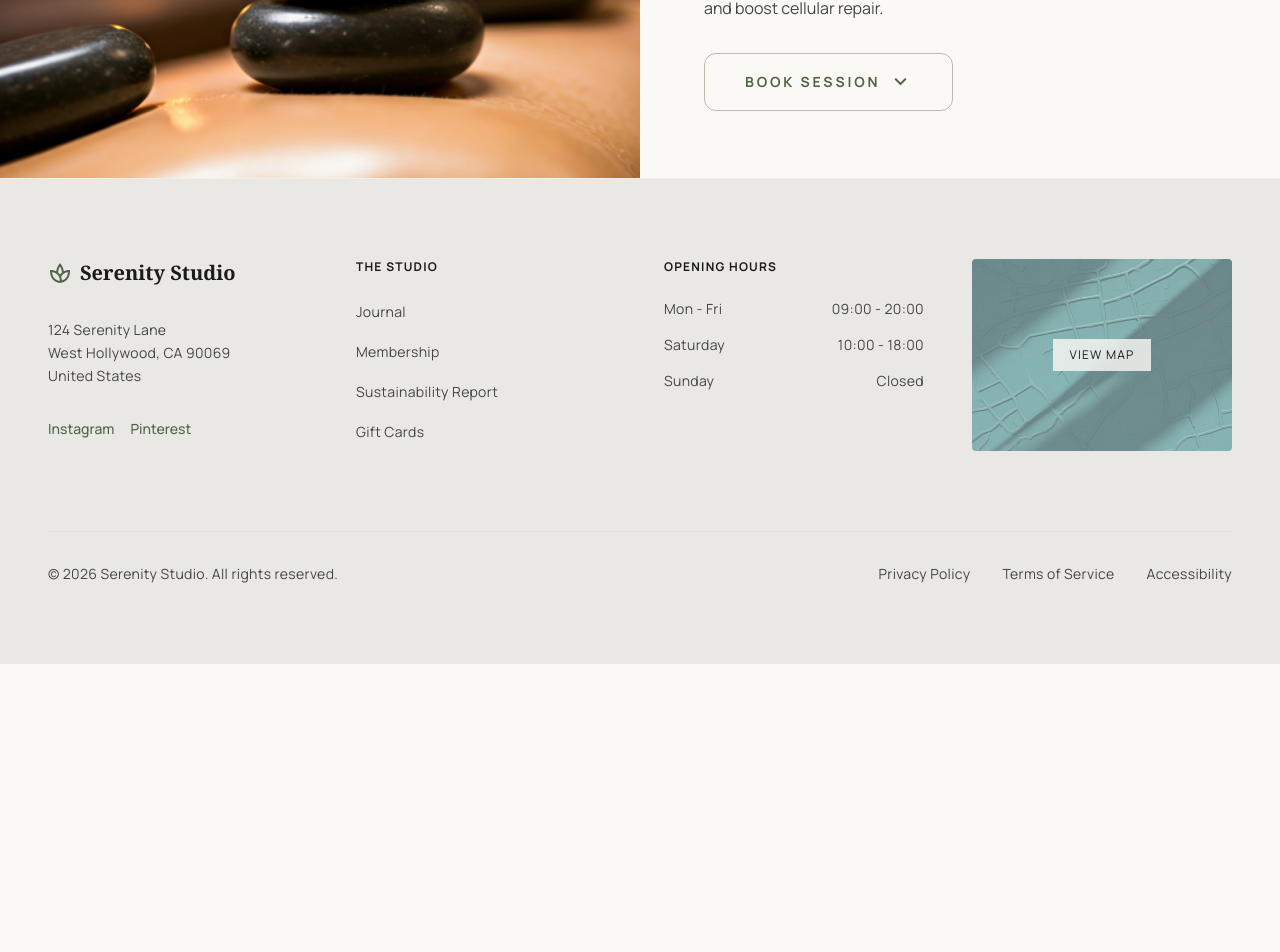
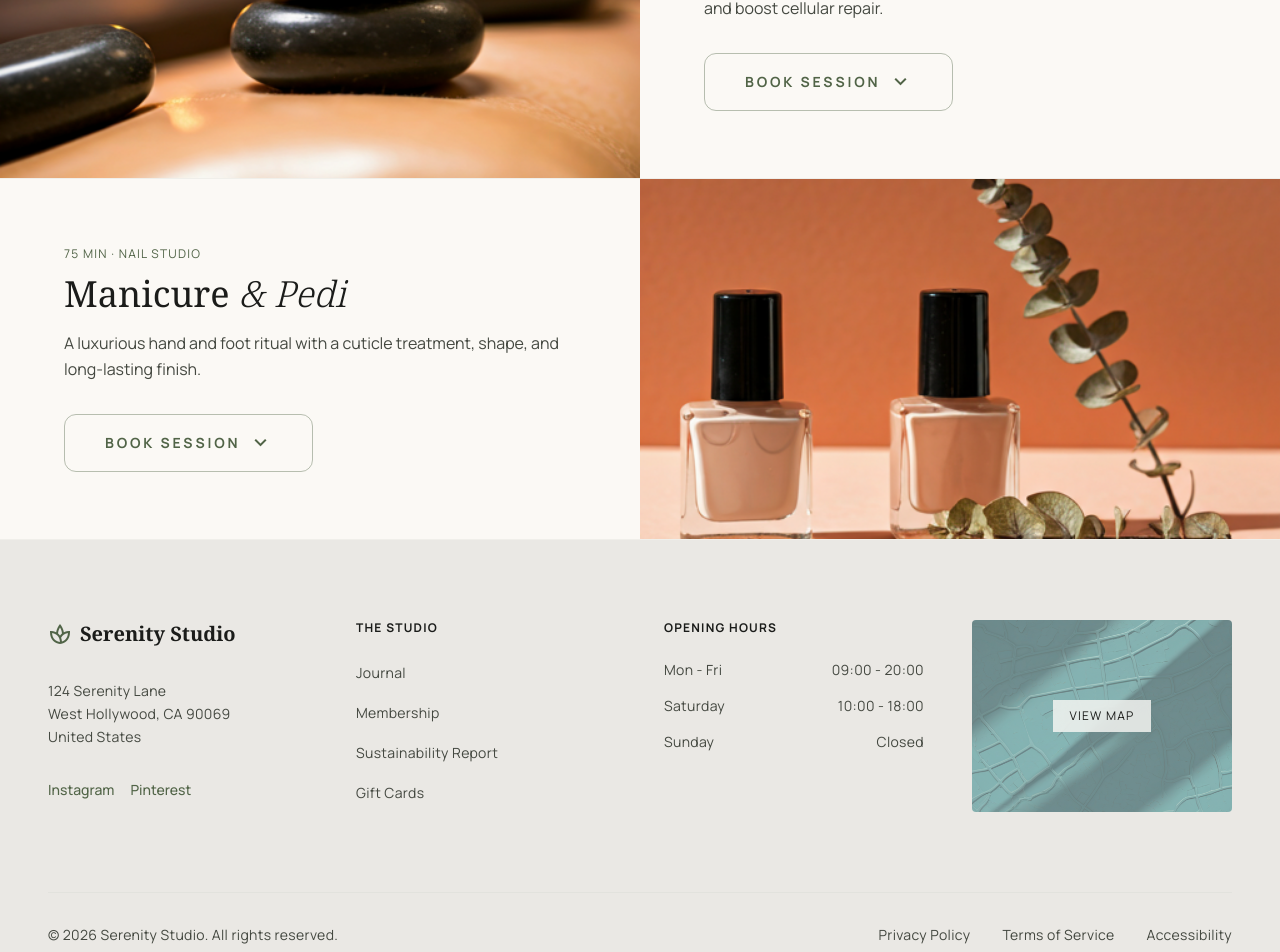
Before and after one commit to byronPantoja/mockup-salon, a Next.js app: page /treatments in a window 1280 px wide. Shown: the part 1389-2341 px from the top of the page. Before the commit the page ends 2053 px from the top, so only its background shows below. Built offline with nearby package versions, Linux system fonts and the light colour scheme.

Commit message:
fix: keep email form button inside container, add Manicure & Pedi treatment

```diff
--- a/app/membership/page.tsx
+++ b/app/membership/page.tsx
@@ -79,7 +79,7 @@ export default function MembershipPage() {
                   Be the first to know
                 </p>
                 <form
-                  className="flex flex-col sm:flex-row gap-3"
+                  className="flex flex-col gap-3"
                   onSubmit={(e) => {
                     e.preventDefault();
                     setSubmitted(true);
--- a/app/treatments/page.tsx
+++ b/app/treatments/page.tsx
@@ -39,6 +39,17 @@ const treatments = [
     image: "/images/stone.jpg",
     bookingName: "Infrared Detox",
     imageLeft: true,
+  },
+  {
+    slug: "manicure-pedi",
+    nameLine1: "Manicure ",
+    nameLine2: "& Pedi",
+    category: "75 min · Nail Studio",
+    description:
+      "A luxurious hand and foot ritual with a cuticle treatment, shape, and long-lasting finish.",
+    image: "/images/manicure.jpg",
+    bookingName: "Manicure & Pedi",
+    imageLeft: false,
   },
 ];
 
```
